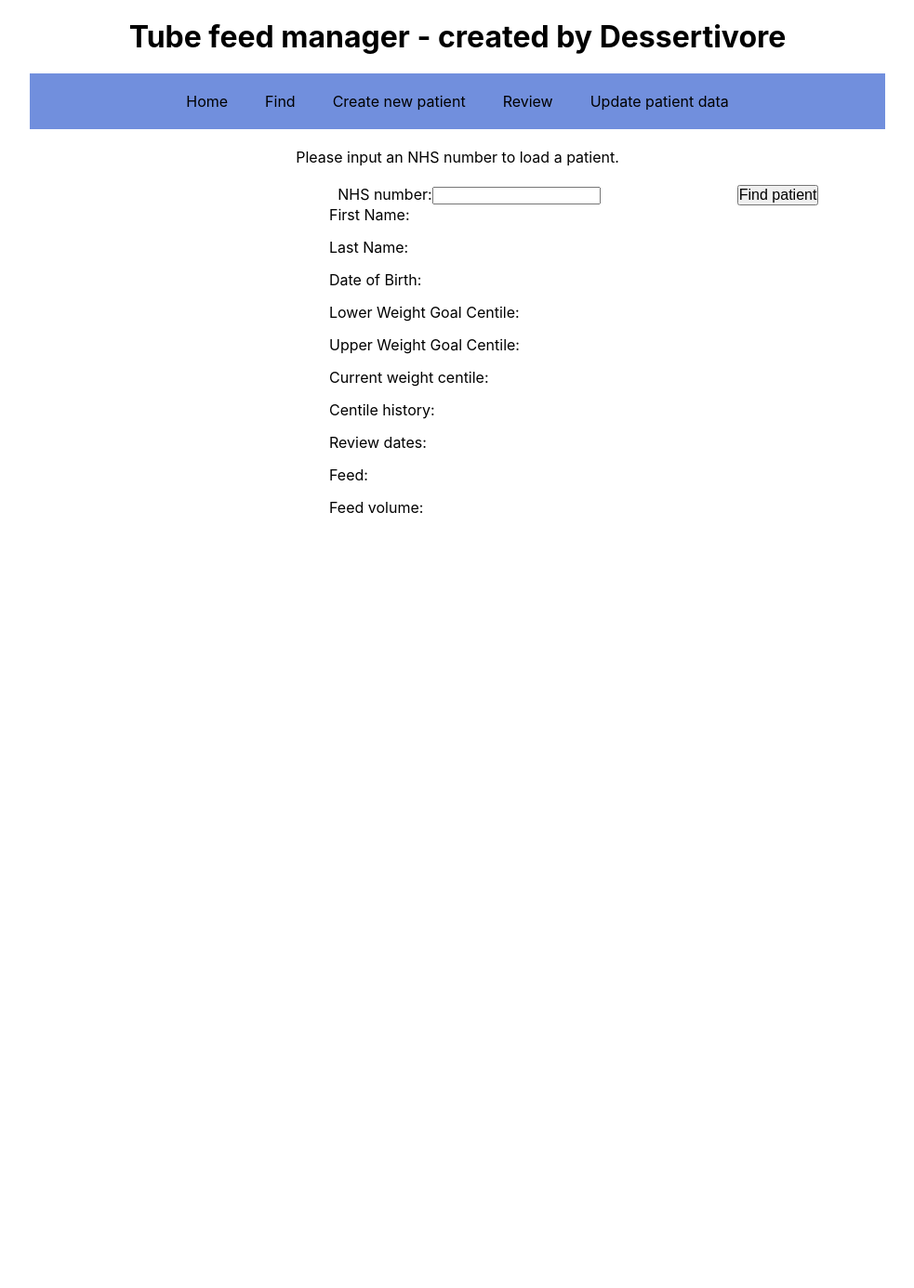
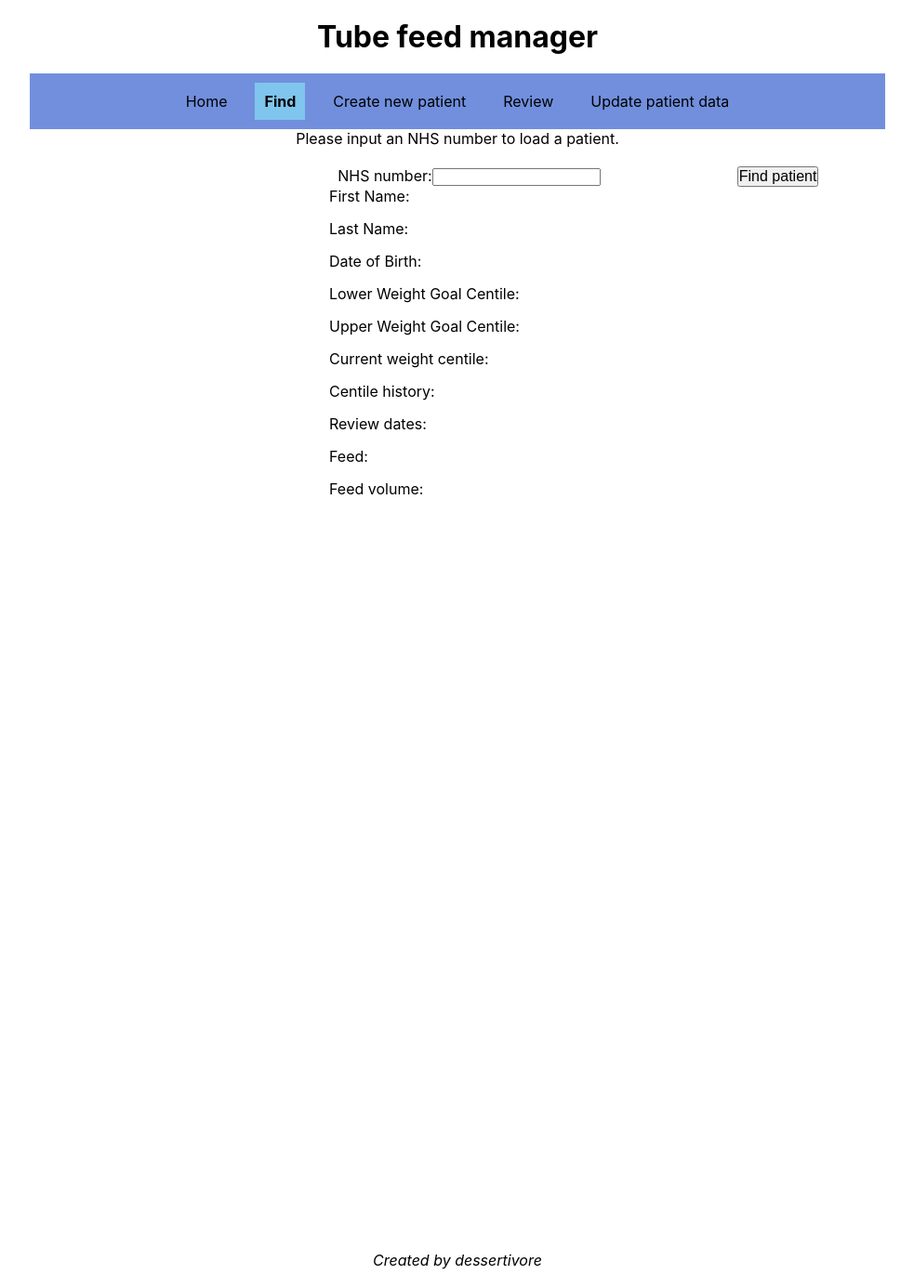
Before and after one commit to dessertivore/tube-feed-manager, a React (Create React App) app in the folder frontend/: page /Find in a window 1280 px wide. Shown: the whole page at 93% size, without its empty margins (148-1131 px from the left). Built offline with nearby package versions, Linux system fonts and the light colour scheme.

Commit message:
Fixed update

```diff
--- a/frontend/src/Pages/App.js
+++ b/frontend/src/Pages/App.js
@@ -38,9 +38,10 @@ const Main = () => {
 
 const App = () => (
   <div className='app'>
-    <h1>Tube feed manager - created by Dessertivore</h1>
+    <h1>Tube feed manager</h1>
     <Navigation />
     <Main />
+    <footer>Created by dessertivore</footer>
   </div>
 );
 
--- a/frontend/src/Pages/Update.js
+++ b/frontend/src/Pages/Update.js
@@ -3,14 +3,6 @@ import './../index.css'
 
 function UpdateForm() {
     const [data, setData] = useState({
-      firstname: '',
-      lastname: '',
-      dob: '',
-      lower_wt_goal: '',
-      upper_wt_goal: '',
-      nhs_no: '',
-      feed: '',
-      volume: '',
     });
 
     const [nhs_no, setNHS] = useState({});
@@ -18,7 +10,6 @@ function UpdateForm() {
 
 
     const handleUpdateSubmit = (e) => {
-      e.preventDefault(); // Prevent the default form submission ie page refreshing
       fetch('http://127.0.0.1:8000/user/'+nhs_no,{
       method: 'PUT',
       mode: 'cors',
@@ -26,7 +17,10 @@ function UpdateForm() {
         'Content-Type': 'application/json',
       },
       body: JSON.stringify(data)
-  })}
+    })
+    console.log(data)
+    setData({})
+    }
 
     return (
       <div>
@@ -37,9 +31,9 @@ function UpdateForm() {
             <input
               type="number"
               name = "nhs_no"
-              value={nhs_no.nhs_no}
-              onChange={(e) => setNHS({ ...data, nhs_no: parseInt(e.target.value)})}
-            />
+              value={nhs_no == null ? '' : nhs_no}
+              onChange= {(e) => {const newValue = parseInt(e.target.value, 10); // Parse the input value to an integer
+              setNHS(isNaN(newValue) ? null : newValue)}  }                                 />
           </label>
           <br />
           <label>
@@ -93,18 +87,18 @@ function UpdateForm() {
             Feed name:
             <input
               type="str"
-              name = "feed"
-              value={data.feed}
-              onChange={(e) => setData({ ...data, feed: (e.target.value)})}          />
+              name = "feed_name"
+              value={data.feed_name}
+              onChange={(e) => setData({ ...data, feed_name: (e.target.value)})}          />
           </label>
           <br />
           <label>
             Feed volume:
             <input
               type="number"
-              name = "volume"
-              value={data.volume}
-              onChange={(e) => setData({ ...data, volume: parseInt(e.target.value)})}          />
+              name = "feed_volume"
+              value={data.feed_volume}
+              onChange={(e) => setData({ ...data, feed_volume: parseInt(e.target.value)})}          />
           </label>
           <br />
           <button type="submit">Update patient</button>
--- a/frontend/src/index.css
+++ b/frontend/src/index.css
@@ -1,6 +1,10 @@
 header {
   text-align: center;
   font-size: large;
+}
+
+footer {
+  font-style: italic;
 }
 
 form, label, button {
@@ -59,20 +63,30 @@ nav ul {
   justify-content: center;
   display: flex;
   background-color: rgb(113, 143, 221);
-  margin-bottom: 20px;
 }
 
 nav ul li {
-  padding: 20px;
+  padding: 10px;
 }
 
 nav ul li a {
   color: rgb(0, 0, 0);
   text-decoration: none;
+  display: block;
+  padding: 10px
 }
 
 .current {
   border-bottom: 4px solid white;
+}
+
+.active {
+  background-color: #80c5ed;
+  font-weight:700;
+}
+
+li a:hover {
+  background-color: #62fce0;
 }
 
 h1 {
```
Also changed, not shown: 1 other file (tests, documents, lock files or other folders).
